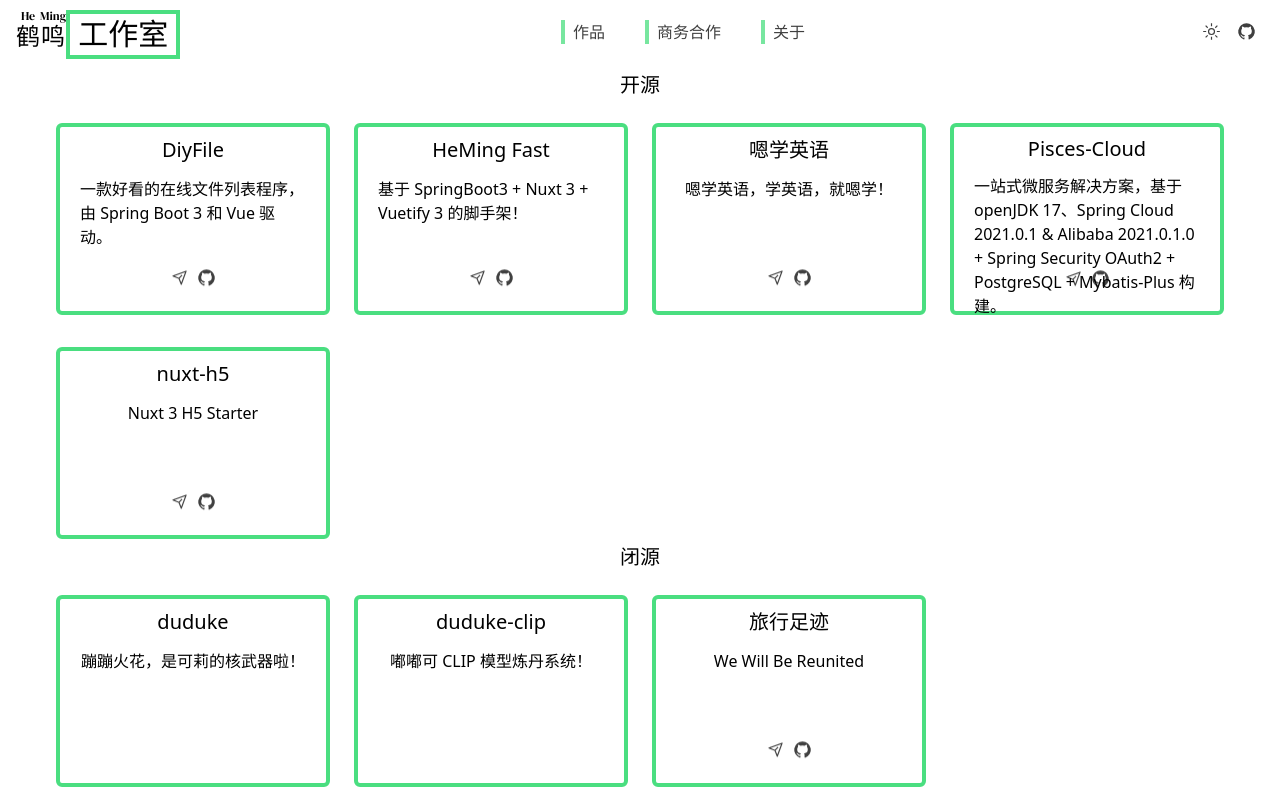
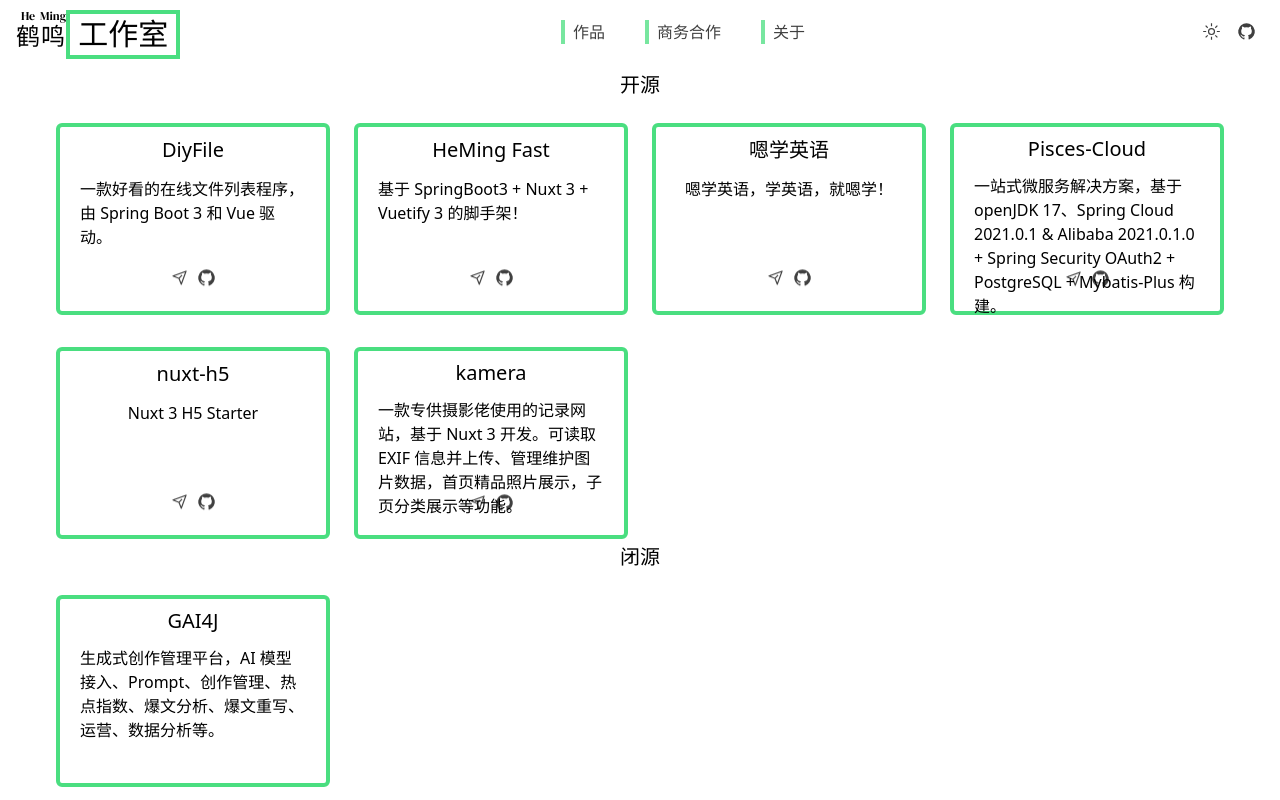
Before and after one commit to ziyume-dev/heming, a Nuxt app: page /gallery in a window 1280 px wide. Built offline with nearby package versions, Linux system fonts and the light colour scheme; a web font is replaced by a local one.

Commit message:
fix:update gallery

```diff
--- a/pages/gallery.vue
+++ b/pages/gallery.vue
@@ -30,26 +30,20 @@
     href: 'https://nuxt-h5.vercel.app/',
     github: 'https://github.com/besscroft/nuxt-h5',
   },
+  {
+    title: 'kamera',
+    desc: '一款专供摄影佬使用的记录网站，基于 Nuxt 3 开发。可读取 EXIF 信息并上传、管理维护图片数据，首页精品照片展示，子页分类展示等功能。',
+    href: 'https://kamera.heming.dev/',
+    github: 'https://github.com/besscroft/kamera',
+  },
 ])
 
 const noOpenInfo = ref([
   {
-    title: 'duduke',
-    desc: '蹦蹦火花，是可莉的核武器啦！',
+    title: 'GAI4J',
+    desc: '生成式创作管理平台，AI 模型接入、Prompt、创作管理、热点指数、爆文分析、爆文重写、运营、数据分析等。',
     href: '#',
     github: 'N/A',
-  },
-  {
-    title: 'duduke-clip',
-    desc: '嘟嘟可 CLIP 模型炼丹系统！',
-    href: '#',
-    github: 'N/A',
-  },
-  {
-    title: '旅行足迹',
-    desc: 'We Will Be Reunited',
-    href: 'https://kamera.heming.dev/',
-    github: 'https://github.com/besscroft/kamera',
   },
 ])
 
@@ -59,18 +53,6 @@
     desc: '一款 Material Design 风格的 RSS 阅读器，支持 ChatGPT 和自定义订阅。',
     href: 'https://heming-rss.vercel.app/',
     github: 'https://github.com/besscroft/heming-rss',
-  },
-  {
-    title: 'duduke-clip',
-    desc: '嘟嘟可 CLIP 模型炼丹系统！',
-    href: '#',
-    github: 'N/A',
-  },
-  {
-    title: '云淑故事集',
-    desc: '收录我拍的各种照片...',
-    href: 'https://kamera.heming.dev/',
-    github: 'N/A',
   },
 ])
 
```
